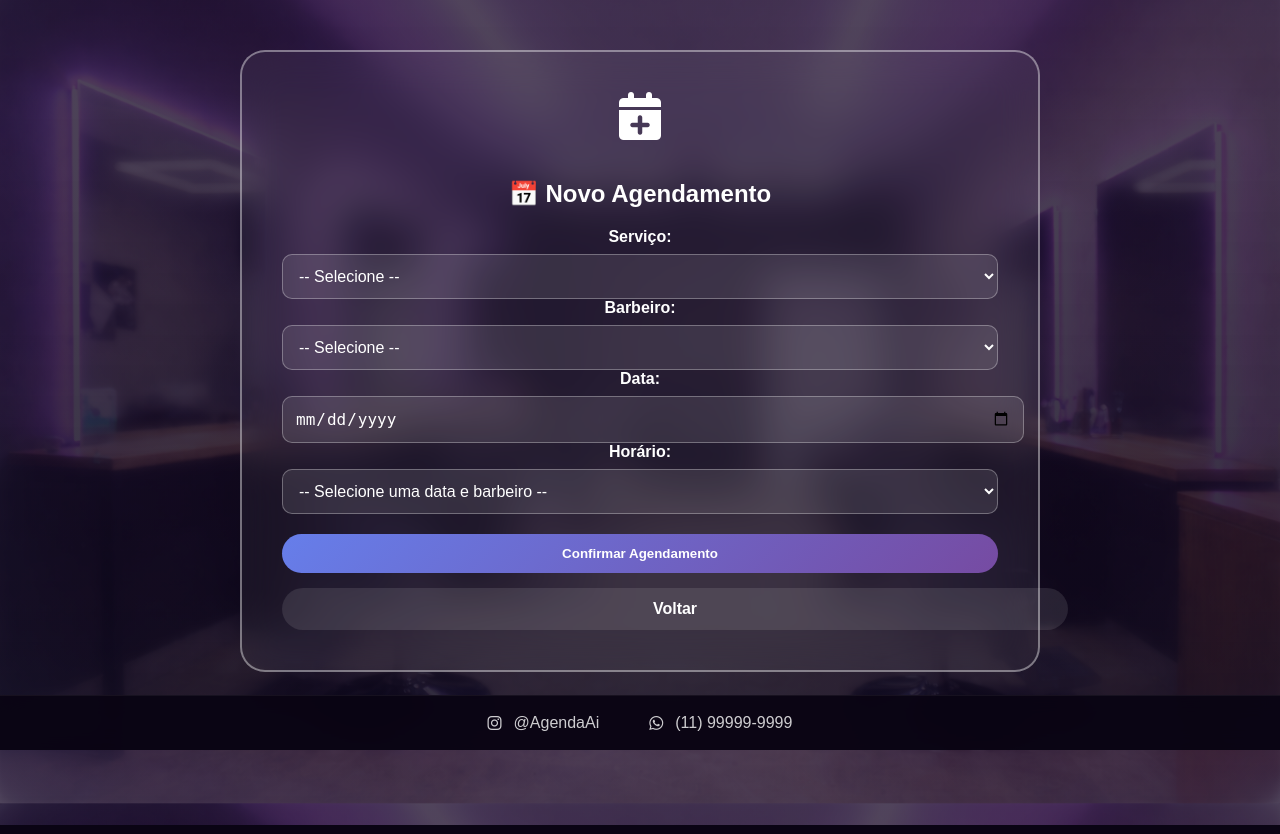
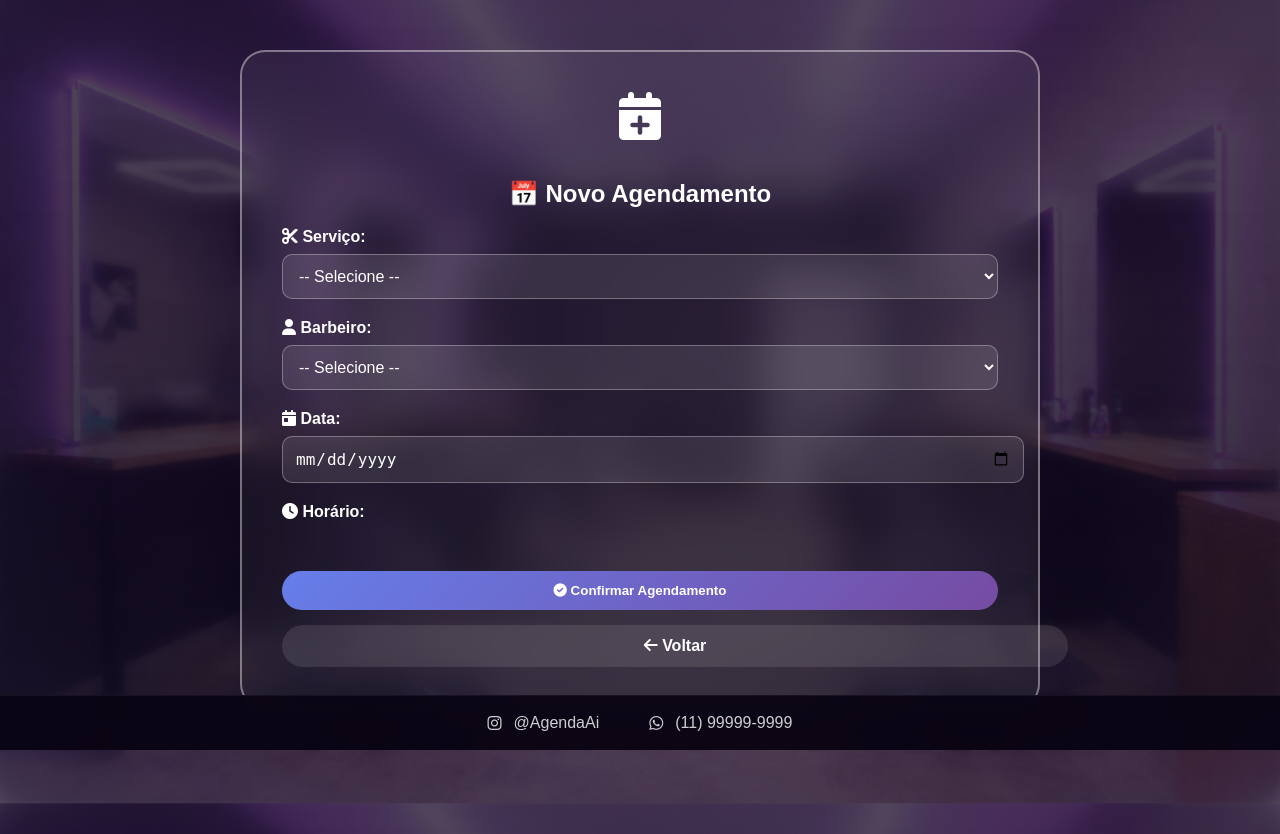
Before and after one commit to rafaellamego/projeto-barbearia-django, a Django app: template agenda/templates/agenda/agendar.html in a window 1280 px wide. Shown: the part 50-884 px from the top of the page. Run offline with Django 4.2, Linux system fonts and the light colour scheme; the template is opened without the code that fills it: values that come from a table or form of the project are taken from there, others are empty; data comes from the database, SQL or seed files in the repository.

Commit message:
correcao

```diff
--- a/agenda/templates/agenda/agendar.html
+++ b/agenda/templates/agenda/agendar.html
@@ -209,124 +209,6 @@
                 {% endfor %}
             {% endif %}
 
-            <form action="{% url 'salvar_agendamento' %}" method="POST">
-    {% csrf_token %}
-
-    <!-- Campo de Serviço (Dados do Banco) -->
-    <div class="mb-3">
-        <label for="servico" class="form-label">Serviço:</label>
-        <select id="servico" name="servico_id" class="form-select" required>
-            <option value="">-- Selecione --</option>
-            {% for servico in servicos %}
-                <option value="{{ servico.id }}">{{ servico.nome }} - R\$ {{ servico.valor }}</option>
-            {% endfor %}
-        </select>
-    </div>
-
-    <!-- Campo de Barbeiro (Dados do Banco) -->
-    <div class="mb-3">
-        <label for="barbeiro" class="form-label">Barbeiro:</label>
-        <select id="barbeiro" name="barbeiro_id" class="form-select" required>
-            <option value="">-- Selecione --</option>
-            {% for barbeiro in barbeiros %}
-                <option value="{{ barbeiro.id }}">{{ barbeiro.nome }}</option>
-            {% endfor %}
-        </select>
-    </div>
-
-    <!-- Campo de Data -->
-    <div class="mb-3">
-        <label for="data" class="form-label">Data:</label>
-        <input type="date" id="data" name="data" class="form-control" required>
-    </div>
-
-    <!-- Campo de Horário (Preenchido dinamicamente via JavaScript) -->
-    <div class="mb-3">
-        <label for="horario" class="form-label">Horário:</label>
-        <select id="horario" name="horario" class="form-select" required>
-            <option value="">-- Selecione uma data e barbeiro --</option>
-        </select>
-    </div>
-
-    <!-- Botões de Ação -->
-    <div class="mt-4">
-        <button type="submit" class="btn btn-primary">Confirmar Agendamento</button>
-        <a href="{% url 'home_cliente' %}" class="btn btn-secondary">Voltar</a>
-    </div>
-</form>
-
-<!-- Integração do JavaScript para buscar horários em tempo real -->
-<script>
-    const barbeiroSelect = document.getElementById('barbeiro');
-    const dataInput = document.getElementById('data');
-    const horarioSelect = document.getElementById('horario');
-
-    // Bloqueia dias passados no calendário para evitar agendamentos retroativos
-    const hoje = new Date().toISOString().split('T')[0];
-    dataInput.setAttribute('min', hoje);
-
-    function buscarHorarios() {
-        const barbeiroId = barbeiroSelect.value;
-        const dataSelecionada = dataInput.value;
-
-        // Se falta um dos dois campos, limpa a seleção de horários
-        if (!barbeiroId || !dataSelecionada) {
-            horarioSelect.innerHTML = '<option value="">-- Selecione uma data e barbeiro --</option>';
-            return;
-        }
-
-        // Mostra estado de carregamento enquanto o Django responde
-        horarioSelect.innerHTML = '<option value="">Buscando horários disponíveis...</option>';
-
-        // Faz a requisição AJAX para a view checar_disponibilidade_view
-        // IMPORTANTE: Se o seu caminho no urls.py for diferente de '/agenda/checar-disponibilidade/', mude abaixo
-        const url = `{% url 'checar_disponibilidade' %}?barbeiro_id=${barbeiroId}&data=${dataSelecionada}`;
-
-        fetch(url)
-            .then(response => {
-                if (!response.ok) throw new Error('Erro na resposta do servidor');
-                return response.json();
-            })
-            .then(data => {
-                horarioSelect.innerHTML = ''; // Limpa o texto de "Buscando..."
-
-                if (data.erro) {
-                    horarioSelect.innerHTML = `<option value="">Erro: ${data.erro}</option>`;
-                    return;
-                }
-
-                // Se o barbeiro estiver de folga (escala inativa) ou não tiver vagas livres
-                if (!data.disponivel || !data.horarios || data.horarios.length === 0) {
-                    horarioSelect.innerHTML = '<option value="">Nenhum horário disponível para este dia</option>';
-                    return;
-                }
-
-                // Cria a opção inicial neutra
-                horarioSelect.innerHTML = '<option value="">-- Selecione um horário --</option>';
-
-                // Alimenta o select com os horários que o seu backend gerou livres
-                data.horarios.forEach(horario => {
-                    const option = document.createElement('option');
-                    option.value = horario;
-                    option.textContent = horario;
-                    horarioSelect.appendChild(option);
-                });
-            })
-            .catch(error => {
-                console.error('Erro na requisição AJAX:', error);
-                horarioSelect.innerHTML = '<option value="">Erro ao carregar horários. Tente novamente.</option>';
-            });
-    }
-
-    // Dispara a busca automaticamente toda vez que mudarem o barbeiro ou a data
-    barbeiroSelect.addEventListener('change', buscarHorarios);
-    dataInput.addEventListener('change', buscarHorarios);
-</script>
-
-
-
-
-            <!--
             <form method="POST" action="{% url 'salvar_agendamento' %}" id="form-agendamento">
                 {% csrf_token %}
 
@@ -367,7 +249,7 @@
                 <a href="{% url 'home_cliente' %}" class="btn-secondary">
                     <i class="fas fa-arrow-left"></i> Voltar
                 </a>
-            </form> -->
+            </form>
         </div>
     </div>
 
@@ -413,10 +295,5 @@
             }
         });
     </script>
-
-
-
-
-
 </body>
 </html>
```
